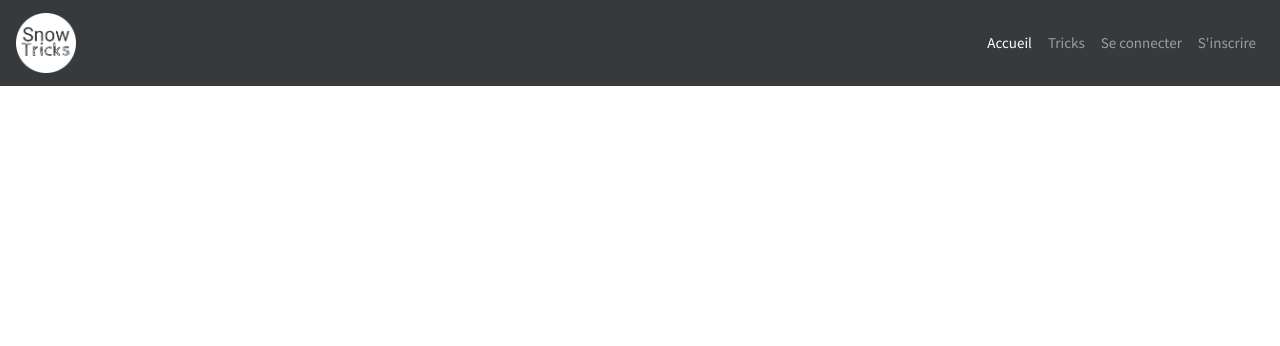
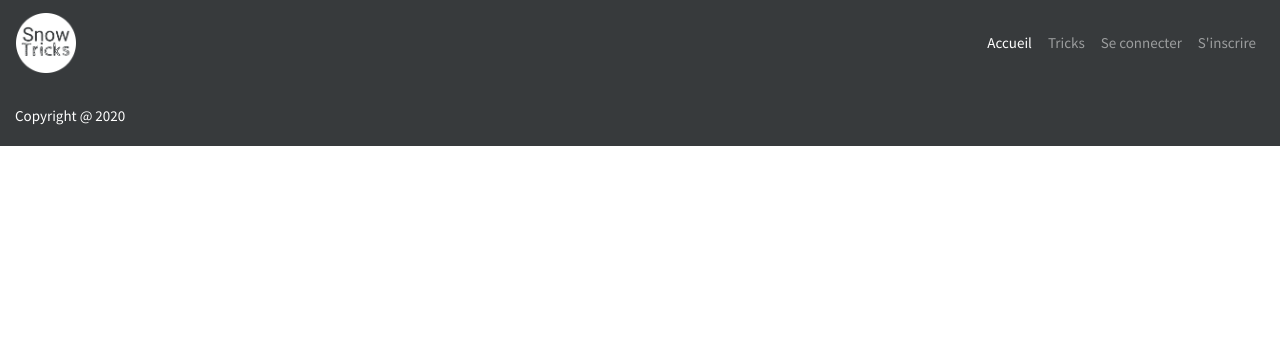
Before and after one commit to ahmedbouras/OC_P6, a Symfony app: template templates/base.html.twig in a window 1280 px wide. Shown: the top 346 px of the page. Run offline with Twig, Linux system fonts and the light colour scheme; the template is opened without the code that fills it, so the values that code supplies are empty; some libraries are stand-ins or nearby versions.

Commit message:
Creation footer

```diff
--- a/public/css/style.css
+++ b/public/css/style.css
@@ -5,3 +5,16 @@ body, html {
 html {
     scroll-behavior: smooth;
 }
+
+footer {
+    color: white;
+    background-color: #373a3c;
+    height: 60px;
+    position: relative;
+}
+
+footer p {
+    position: absolute;
+    top: 50%;
+    transform: translate(0, -50%);
+}
--- a/templates/base.html.twig
+++ b/templates/base.html.twig
@@ -32,5 +32,11 @@
 
         {% block body %}{% endblock %}
 
+        <footer class="container-fluid">
+            <div>
+                <p class="">Copyright @ 2020</p>
+            </div>
+        </footer>
+
     </body>
 </html>
```
